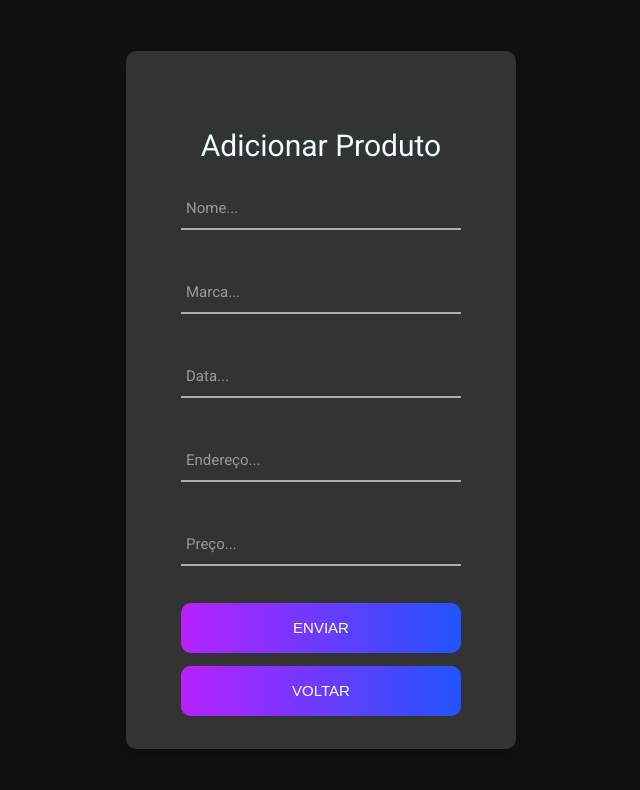
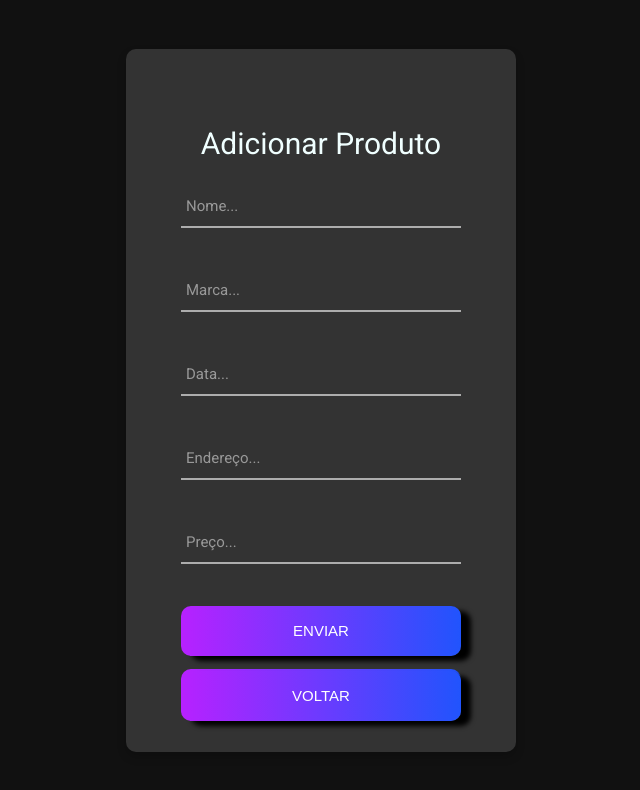
Before and after one commit to George-Luis-Costa/TCC_Qual_e_o_Preco, a React (Create React App) app: page /CadastroProdutos in a window 1280 px wide. Shown: the top 790 px of the page, without its empty margins (319-959 px from the left). Built offline with nearby package versions, Linux system fonts and the light colour scheme.

Commit message:
Animation CSS

```diff
--- a/src/page/cadastro_produto/cadastroProduto.jsx
+++ b/src/page/cadastro_produto/cadastroProduto.jsx
@@ -101,12 +101,12 @@ export const CadastroProduto = () => {
                 </div>
 
                 <div className="container-login-form-btn">
-                    <button className="login-form-btn">Enviar</button>
+                    <button className="login-form-btn button_submit">Enviar</button>
                 </div>
 
                 <Link to="/Main" >
                     <div className="login-form-btn">
-                        <button className="login-form-btn">Voltar</button>
+                        <button className="login-form-btn button_submit">Voltar</button>
                     </div>
                 </Link>
             </form>
--- a/src/page/cadastro_users/cadastroUsers.jsx
+++ b/src/page/cadastro_users/cadastroUsers.jsx
@@ -1,7 +1,5 @@
 import React, { useEffect, useState } from 'react'
 import { Link } from "react-router-dom"
-import Card from '../../components/Card'
-import SearchIcon from '../../assets/search.svg'
 import perfil from '../../images/perfil.png'
 
 
@@ -26,9 +24,14 @@ const Cadastro = () => {
             })
     }
 
+
     const submit = (e) => {
         e.preventDefault()
         createUser(data)
+        document.getElementById('name').value = ''
+        document.getElementById('last_name').value = ''
+        document.getElementById('email').value = ''
+        document.getElementById('password').value = ''
     }
 
     function handleChange(e) {
@@ -68,7 +71,7 @@ const Cadastro = () => {
                 <br /><br />
 
                 <div className="create_account">
-                    <Link to="/" title="Voltar para o menu anterior" className="cadastro_link--submit">Voltar</Link>
+                    <Link to="/" title="Voltar para o menu anterior" className="button_submit button_bg transitionBg cadastro_link--submit">Voltar</Link>
                     <br />
                     <input type="submit" defaultValue="Criar Conta" className="button_submit button_bg transitionBg input_submit--criarConta" title="Ao clicar seus dados serão enviados" />
                 </div>
--- a/src/page/tela_login/telaLogin.css
+++ b/src/page/tela_login/telaLogin.css
@@ -63,9 +63,9 @@
     position: relative;
     width: 250px;
     border-radius: 20px;
+    /* border: none; */
     padding: 5px 10px;
     margin-top: 5px;
-
 }
 
 #senha {
@@ -115,6 +115,12 @@
     box-shadow: 10px 5px 5px black;
     position: relative;
     margin-top: 5px;
+
+}
+
+.button_submit:hover {
+    box-shadow: 0px 30px 18px -8px rgba(0, 0, 0, 0.1);
+    transform: scale(1.05, 1.05);
 }
 
 input::placeholder {
```
